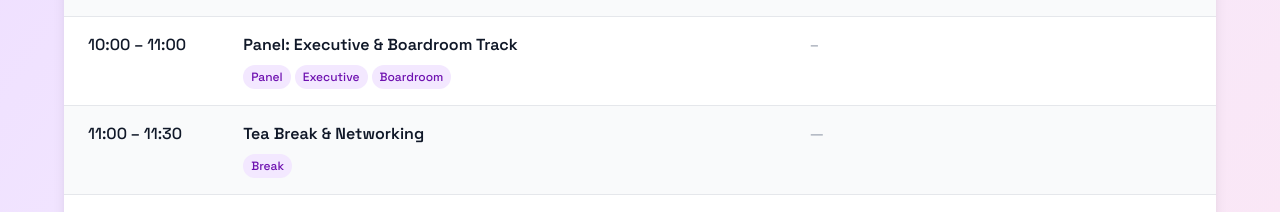
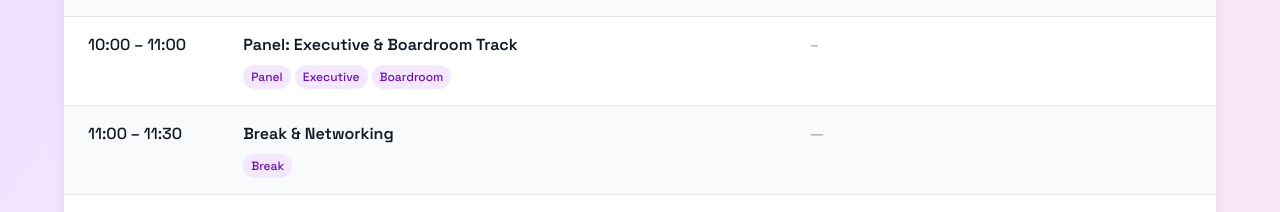
Before and after one commit to Tambua-WomenInTech-Blog/witsummitwebsite, a Next.js app: page / in a window 1280 px wide. Shown: the part 8840-9052 px from the top of the page. Built offline with nearby package versions, Linux system fonts and the light colour scheme.

Commit message:
replace wordings

```diff
--- a/src/app/past-events/2025/components/past-agenda-table.tsx
+++ b/src/app/past-events/2025/components/past-agenda-table.tsx
@@ -58,7 +58,7 @@ export const defaultScheduleData: DaySchedule[] = [
       },
       {
         time: "11:00 – 11:30",
-        title: "Tea Break & Networking",
+        title: "Break & Networking",
         tags: ["Break"],
       },
       {
@@ -157,7 +157,7 @@ export const defaultScheduleData: DaySchedule[] = [
       },
       {
         time: "11:00 – 11:30",
-        title: "Tea Break & Networking",
+        title: "Break & Networking",
         tags: ["Break"],
       },
       {
```
